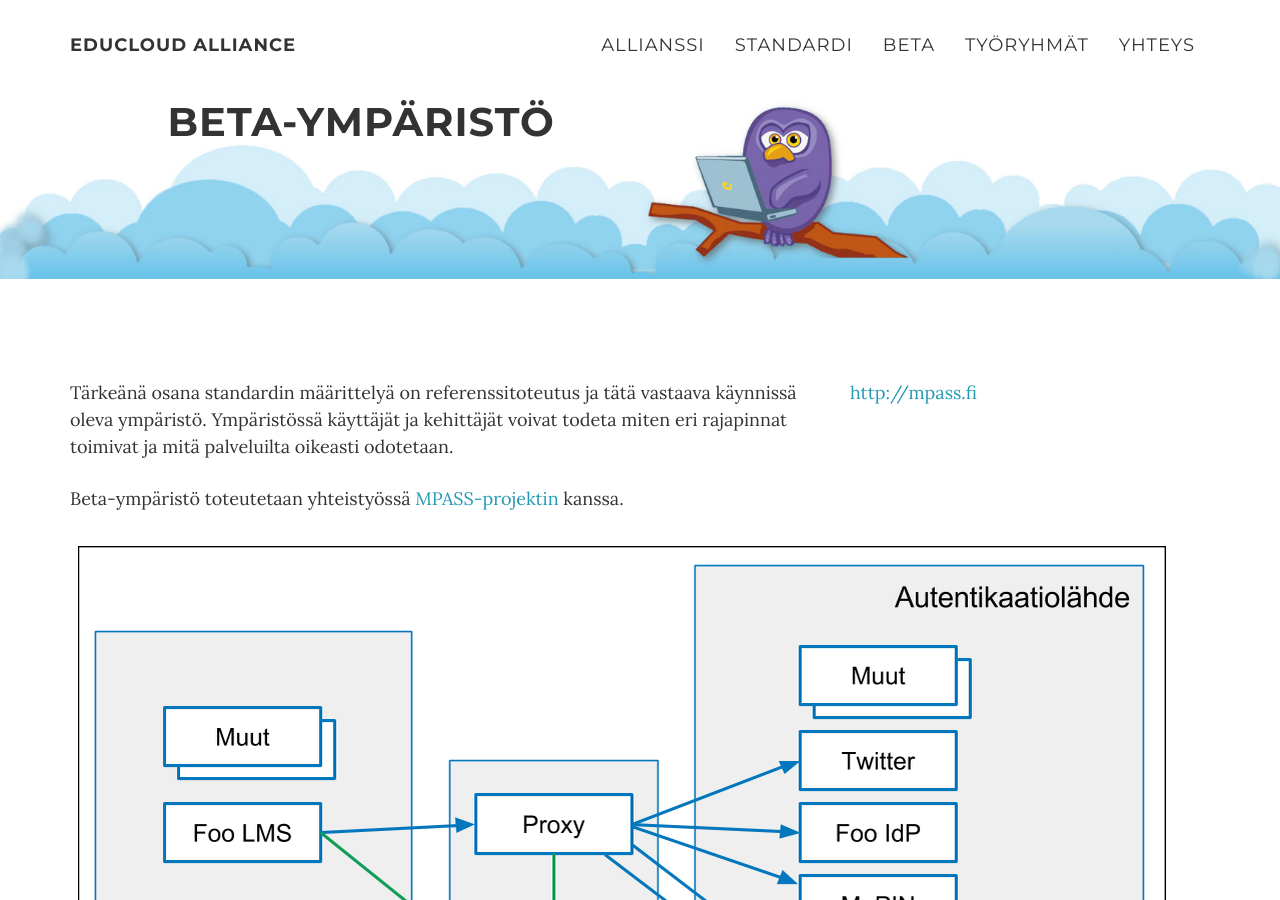
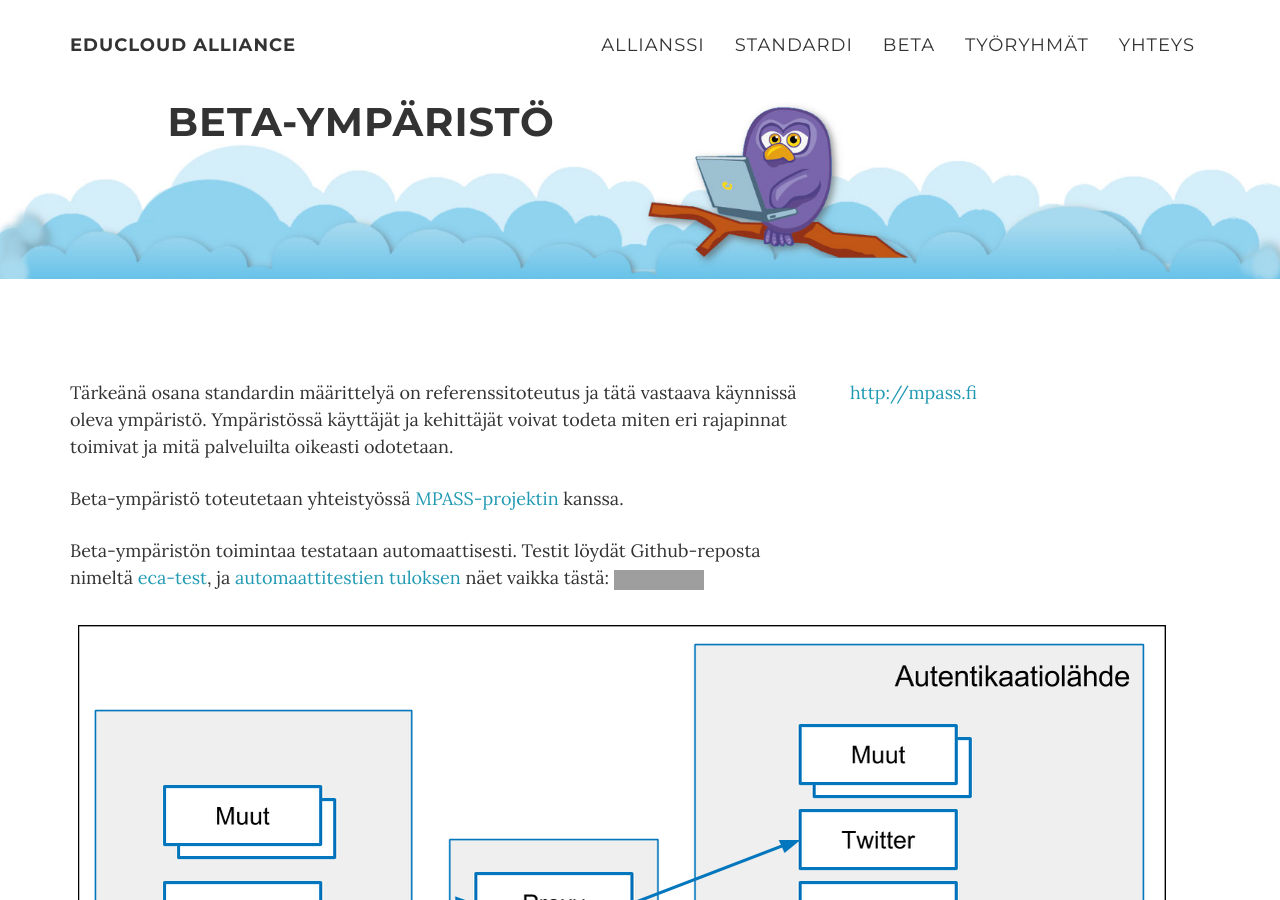
Before and after one commit to educloudalliance/educloudalliance.github.io, a Jekyll site: the page built from beta.html, in a window 1280 px wide and 900 px high. Built offline with Jekyll 4.4.1, drawn with Linux system fonts in a browser that asks for light colours; grey boxes are pictures that could not be loaded.

Commit message:
Beta-sivulle linkit automaattisiin testeihin

```diff
--- a/beta.html
+++ b/beta.html
@@ -15,6 +15,12 @@ Tärkeänä osana standardin määrittelyä on referenssitoteutus ja tätä vast
 Beta-ympäristö toteutetaan yhteistyössä <a href="http://mpass.fi">MPASS-projektin</a> kanssa.
 </p>
 
+<p>
+Beta-ympäristön toimintaa testataan automaattisesti.
+Testit löydät Github-reposta nimeltä <a href="https://github.com/educloudalliance/eca-test">eca-test</a>, ja
+<a href="https://travis-ci.org/educloudalliance/eca-test">automaattitestien tuloksen</a> näet vaikka tästä: <img src="https://travis-ci.org/educloudalliance/eca-test.svg?branch=master">
+</p>
+
 </div>
 
 <div class="col-lg-4">
```
